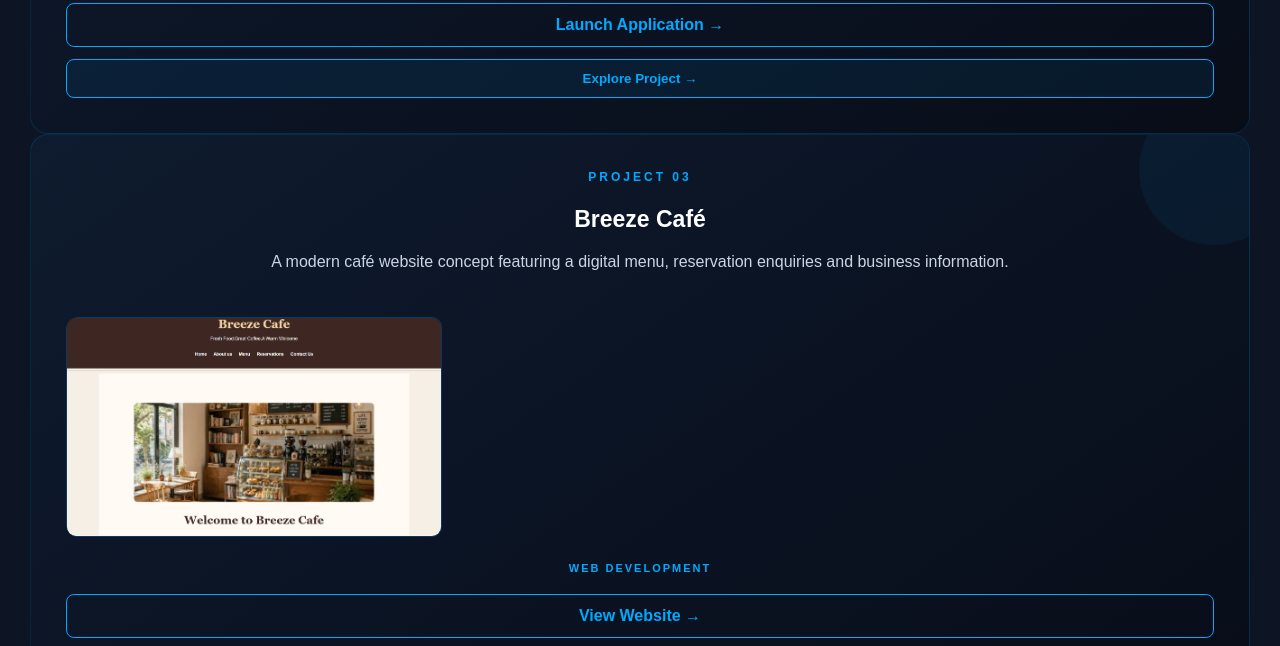
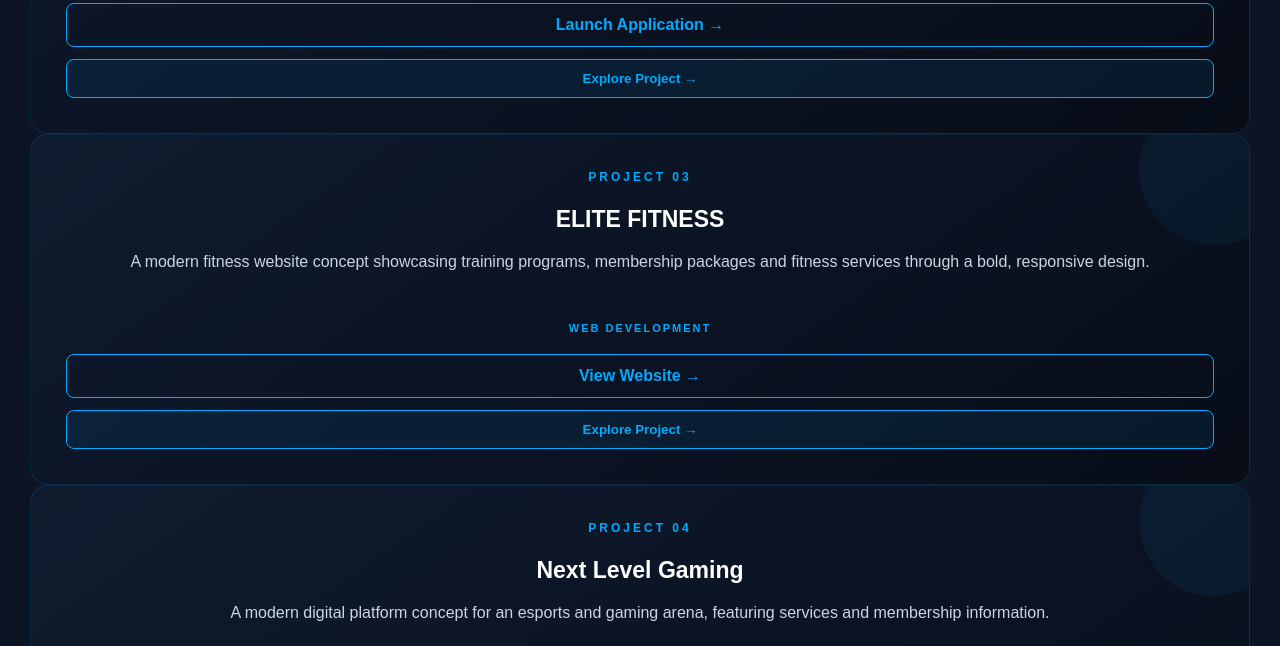
Before and after one commit to Owethu-Khumalo/Khova-Digital-Tech, a plain HTML site: page index.html in a window 1280 px wide. Shown: the part 2652-3298 px from the top of the page. Drawn offline with Linux system fonts and the light colour scheme.

Commit message:
changed code

```diff
--- a/JAVA/script.js
+++ b/JAVA/script.js
@@ -281,20 +281,21 @@ document.addEventListener("DOMContentLoaded", () => {
             button: "View Project →"
         },
 
-        breeze: {
-            title: "Breeze Café",
-            description: "A modern café website concept designed to provide customers with business information, explore the menu and submit reservation enquiries.",
-            features: [
-                "Digital café menu",
-                "Reservation enquiry form",
-                "Contact information",
-                "About the café section",
-                "Responsive website design"
-            ],
-            technology: "HTML | CSS | JavaScript",
-            link: "https://owethu-khumalo.github.io/owethu-khumalo/",
-            button: "Visit Website →"
-        },
+
+elitefitness: {
+    title: "ELITE FITNESS",
+    description: "A modern fitness website concept designed to showcase gym programs, membership options and fitness services through a bold and responsive digital experience.",
+    features: [
+        "Modern fitness website design",
+        "Training program information",
+        "Membership packages",
+        "Responsive website layout",
+        "Interactive navigation and animations"
+    ],
+    technology: "HTML | CSS | JavaScript",
+    link: "https://owethu-khumalo.github.io/Gym-Website/",
+    button: "Visit Website →"
+},
 
 
 nextlevel: {
--- a/index.html
+++ b/index.html
@@ -182,36 +182,35 @@
 </button>
 </div>
 
-
 <div class="portfolio-card">
     <div class="project-number">PROJECT 03</div>
 
-    <h3>Breeze Café</h3>
+    <h3>ELITE FITNESS</h3>
 
     <p>
-        A modern café website concept featuring a digital
-        menu, reservation enquiries and business information.
+        A modern fitness website concept showcasing
+        training programs, membership packages and
+        fitness services through a bold, responsive design.
     </p>
-
-    <div class="project-preview single-preview">
-        <img src="Images/Breeze Cafe.png"
-             alt="Breeze Café Website Preview">
-    </div>
 
     <span class="project-category">WEB DEVELOPMENT</span>
 
-    <a href="https://owethu-khumalo.github.io/owethu-khumalo/"
+    <a href="https://owethu-khumalo.github.io/Gym-Website/"
        target="_blank"
        rel="noopener noreferrer"
        class="project-button">
-       View Website →
+        View Website →
     </a>
 
-    <button class="project-details-button" data-project="breeze">
+    <button class="project-details-button"
+            data-project="elitefitness">
         Explore Project →
     </button>
+</div>
 
-</div>
+
+
+
 
 
 
```
